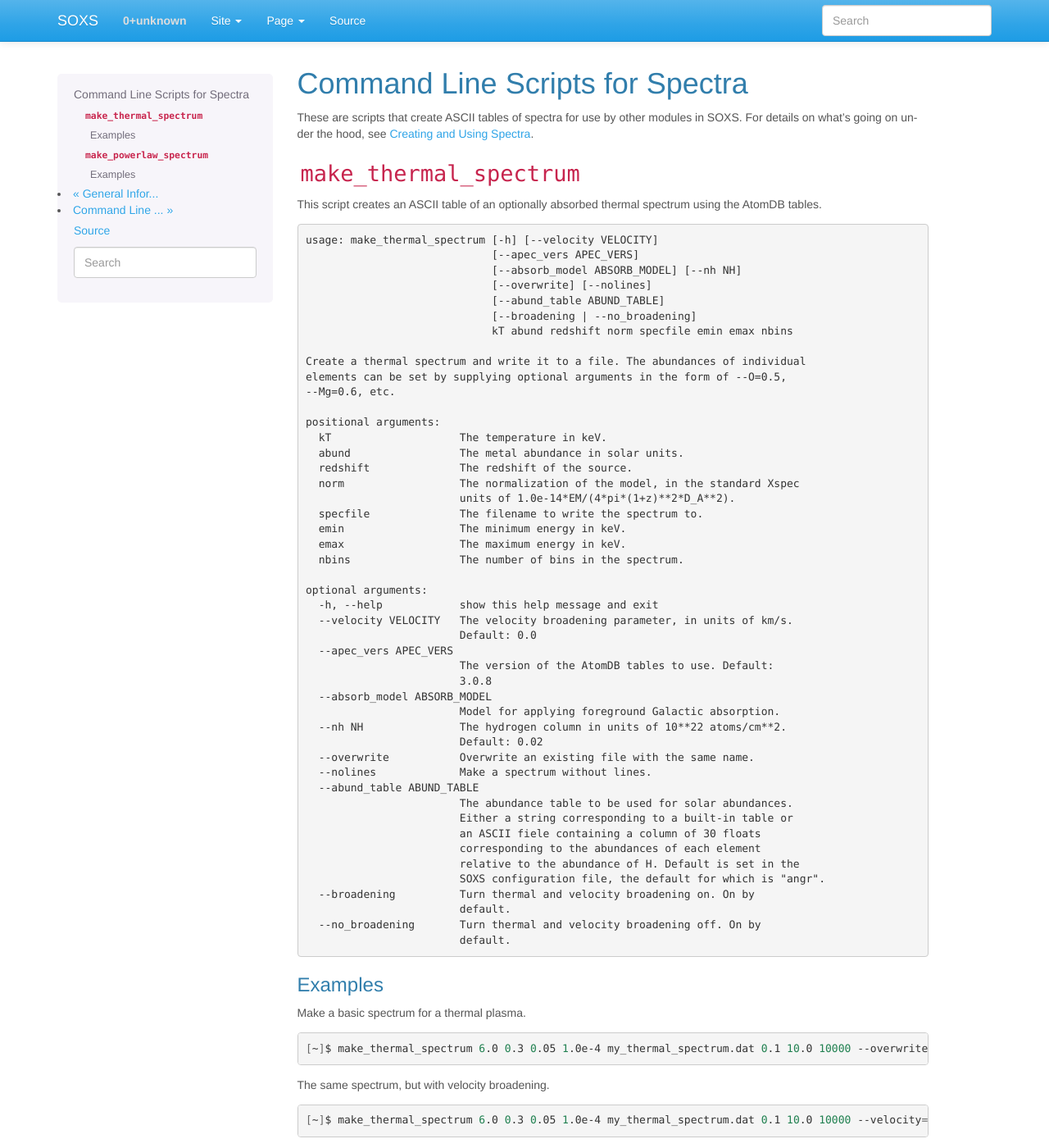
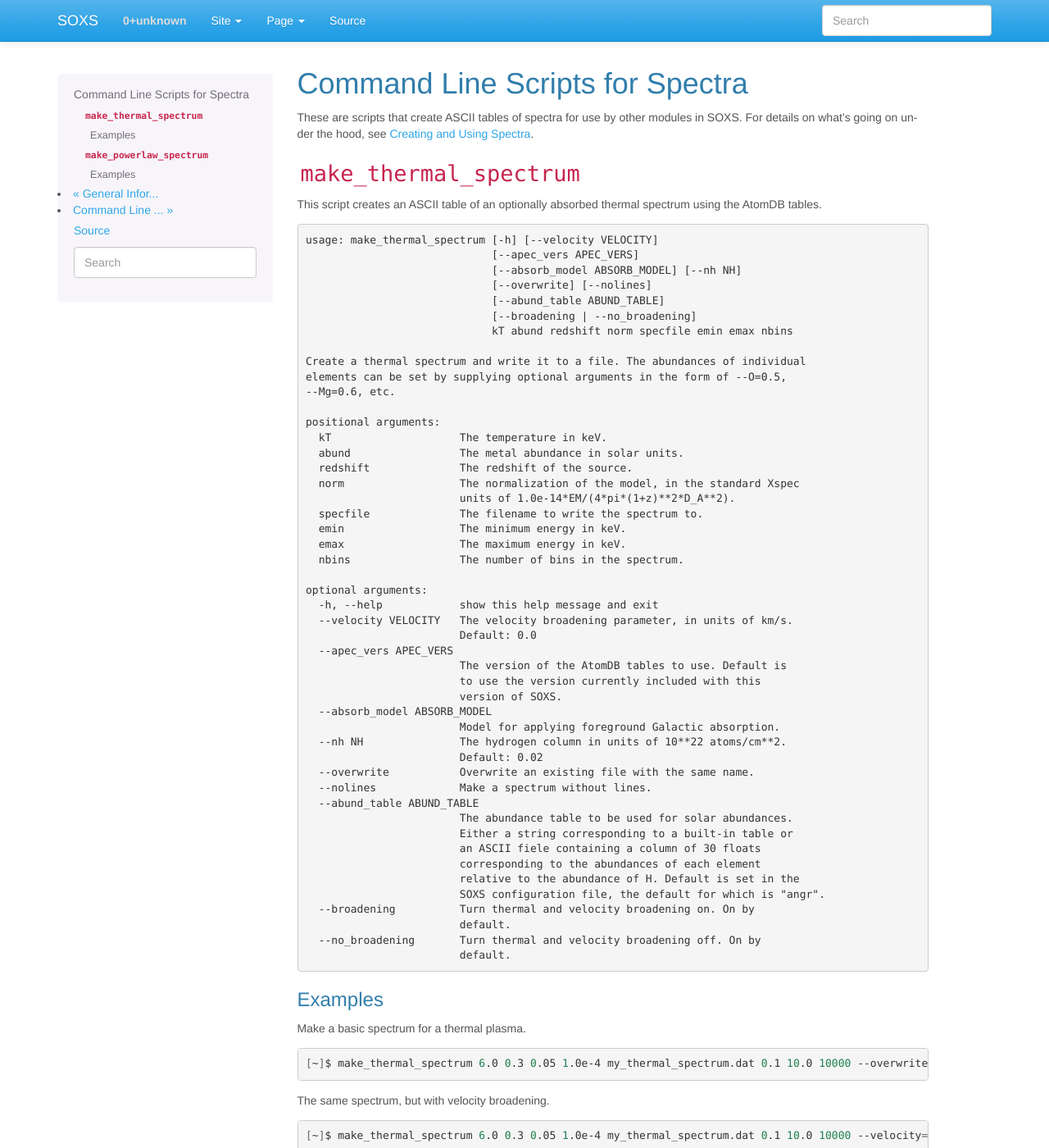
Before and after one commit to lynx-x-ray-observatory/soxs, a Sphinx documentation site: the page built from doc/source/command_line/spectra.rst, in a window 1280 px wide and 1400 px high. Shown: the whole window at 82% size. Built offline with Sphinx 7.4.7, drawn with Linux system fonts in a browser that asks for light colours.

Commit message:
Fix this bug

```diff
--- a/doc/source/command_line/spectra.rst
+++ b/doc/source/command_line/spectra.rst
@@ -44,8 +44,9 @@ using the AtomDB tables.
       --velocity VELOCITY   The velocity broadening parameter, in units of km/s.
                             Default: 0.0
       --apec_vers APEC_VERS
-                            The version of the AtomDB tables to use. Default:
-                            3.0.8
+                            The version of the AtomDB tables to use. Default is
+                            to use the version currently included with this
+                            version of SOXS.
       --absorb_model ABSORB_MODEL
                             Model for applying foreground Galactic absorption.
       --nh NH               The hydrogen column in units of 10**22 atoms/cm**2.
```
Also changed, not shown: 1 other file.
